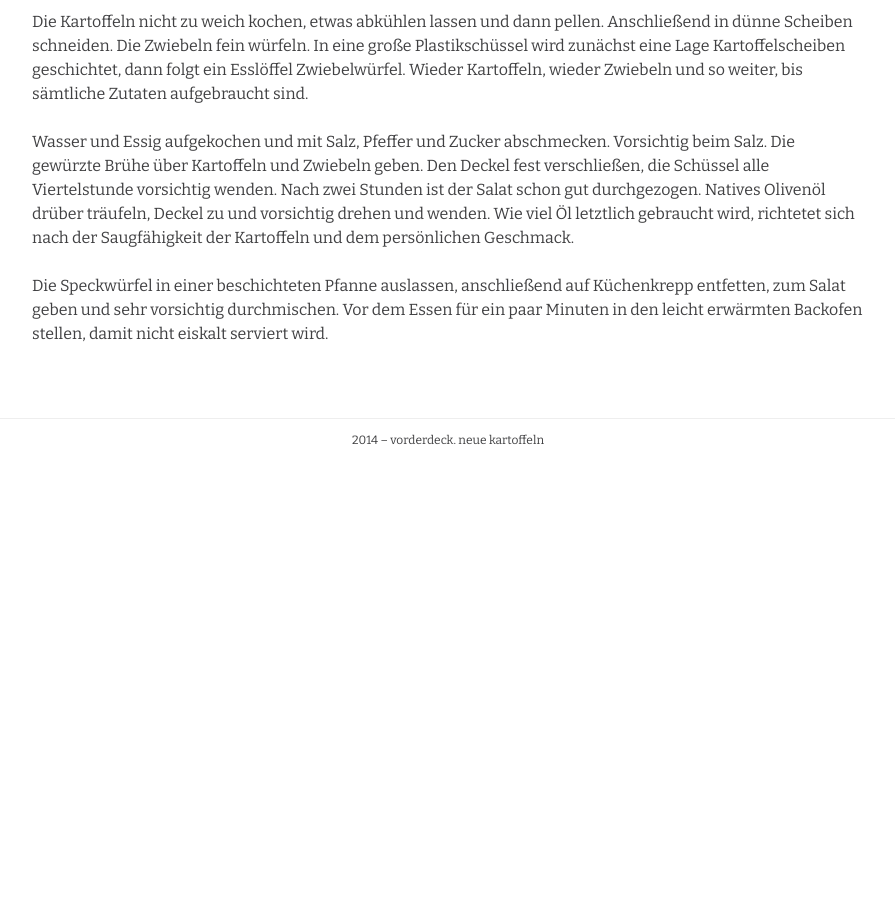
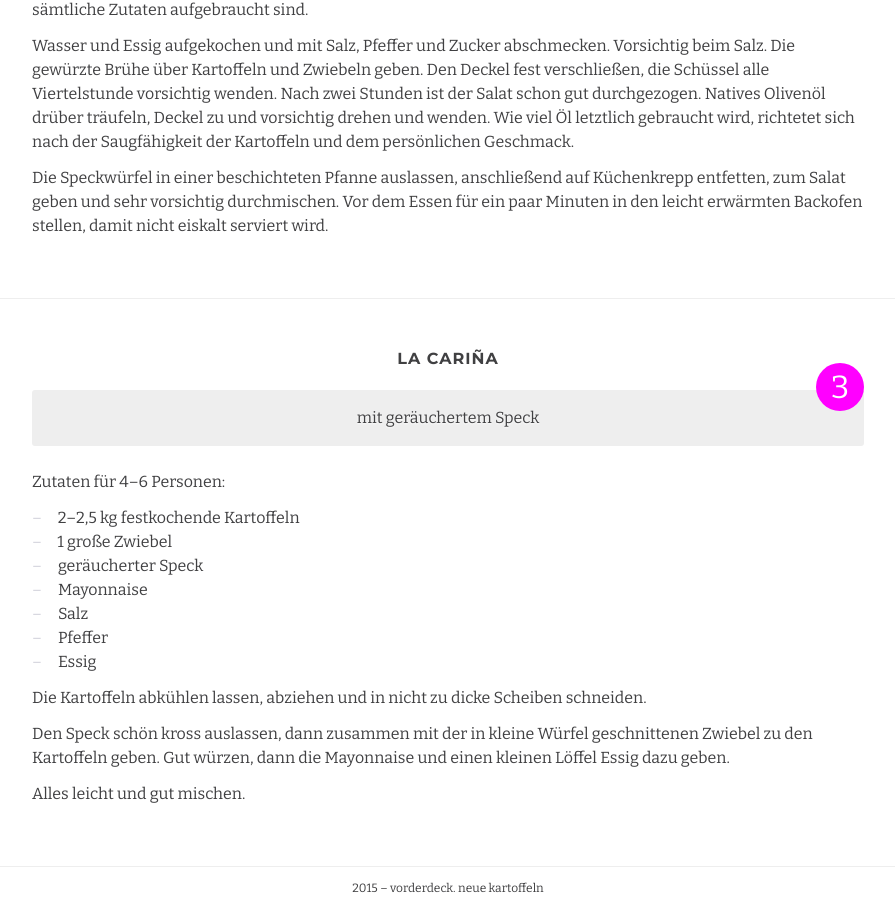
Before and after one commit to vorderdeck/kartoffelsalat, a plain HTML site: page index.html in a window 1280 px wide. Shown: the part 1333-2242 px from the top of the page, without its empty margins (192-1087 px from the left). Before the commit the page ends 1794 px from the top, so only its background shows below. Drawn offline with nearby package versions, Linux system fonts and the light colour scheme.

Commit message:
3. Rezept

```diff
--- a/index.html
+++ b/index.html
@@ -28,7 +28,7 @@ font-family: montserrat,sans-serif;
 text-transform: uppercase;
 }
 p, ul, ol {
-margin: 0 0 1.5em;
+margin: 0 0 .75em;
 padding: 0;
 }
 ul li {
@@ -86,7 +86,7 @@ border-top: 1px solid #eee;
 
 <body>
 <header>
-	<h1>My Kartoffelsalats</h1>
+	<h1>Kartoffelsalat Rules</h1>
 </header>
 <section>
 <div>
@@ -152,7 +152,6 @@ Die Soße über die noch etwas warmen Kartoffeln geben, dabei schichtweise vorge
 	<li>100 g Schinkenspeck</li>
 </ul>
 
-
 </div>
 
 <div class="preparation">
@@ -163,6 +162,40 @@ drüber träufeln, Deckel zu und vorsichtig drehen und wenden. Wie viel Öl letz
 
 <p>Die Speckwürfel in einer beschichteten Pfanne auslassen, anschließend auf Küchenkrepp entfetten, zum Salat geben und sehr vorsichtig durchmischen. Vor dem Essen für ein paar Minuten in den leicht erwärmten Backofen stellen, damit nicht eiskalt serviert wird.</p>
 
+</div>
+
+</div>
+</section>
+
+<section>
+<div>
+<h2>la Cariña</h2>
+<h3></h3>
+
+<div class="desc">mit geräuchertem Speck</div>
+
+<div class="ingredients">
+
+<p>Zutaten für 4–6 Personen:</p>
+
+<ul>
+	<li>2–2,5 kg festkochende Kartoffeln</li>
+	<li>1 große Zwiebel</li>
+	<li>geräucherter Speck</li>
+	<li>Mayonnaise</li>
+	<li>Salz</li>
+	<li>Pfeffer</li>
+	<li>Essig</li>
+</ul>
+
+</div>
+
+<div class="preparation">
+
+<p>Die Kartoffeln abkühlen lassen, abziehen und in nicht zu dicke Scheiben schneiden.</p>
+
+<p>Den Speck schön kross auslassen, dann zusammen mit der in kleine Würfel geschnittenen Zwiebel zu den Kartoffeln geben. Gut würzen, dann die Mayonnaise und einen kleinen Löffel Essig dazu geben.</p>
+<p>Alles leicht und gut mischen.</p>
 
 </div>
 
@@ -186,7 +219,7 @@ drüber träufeln, Deckel zu und vorsichtig drehen und wenden. Wie viel Öl letz
 -->
 
 <footer>
-<p>2014 – vorderdeck. neue kartoffeln</p>
+<p>2015 – vorderdeck. neue kartoffeln</p>
 
 </footer>
 
```
